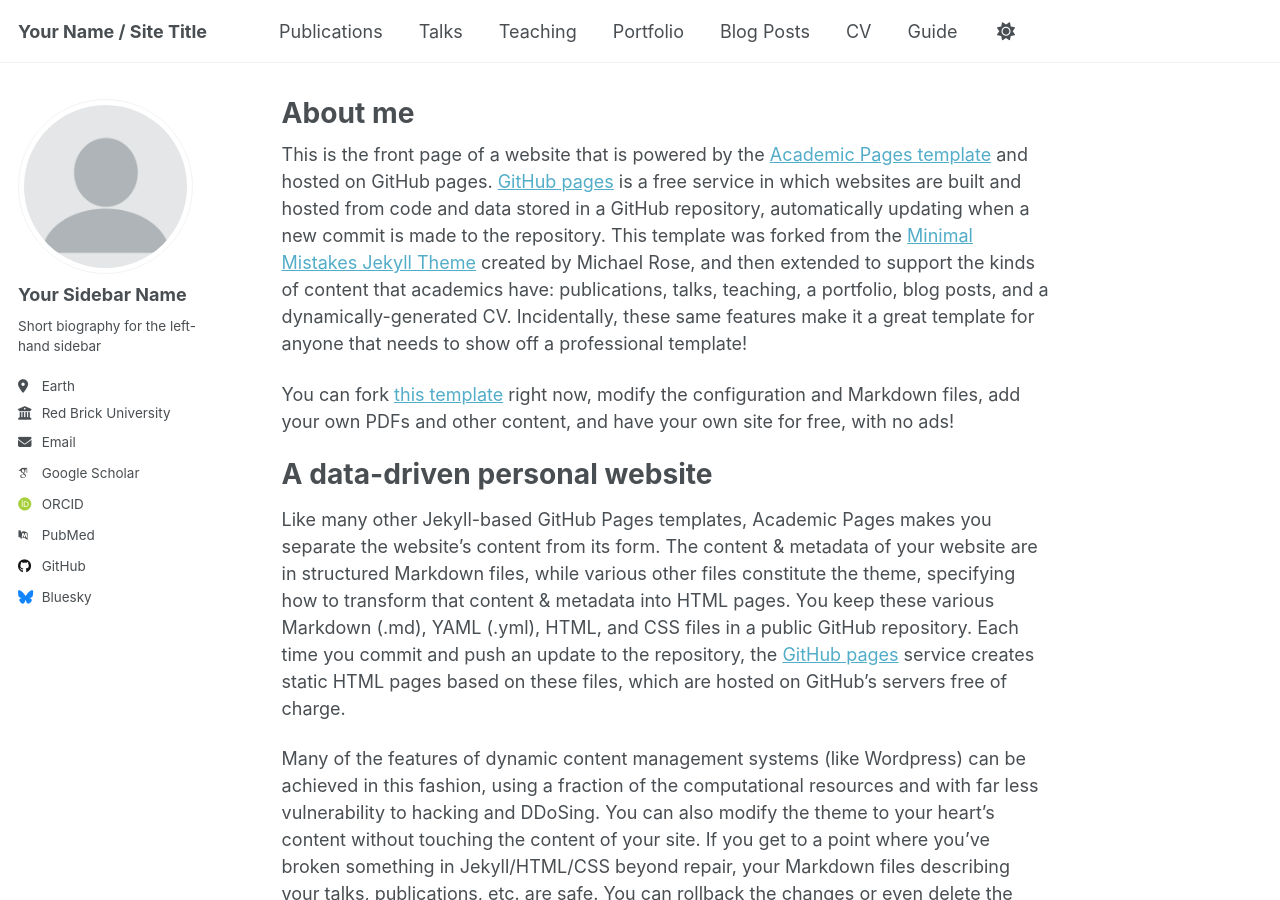
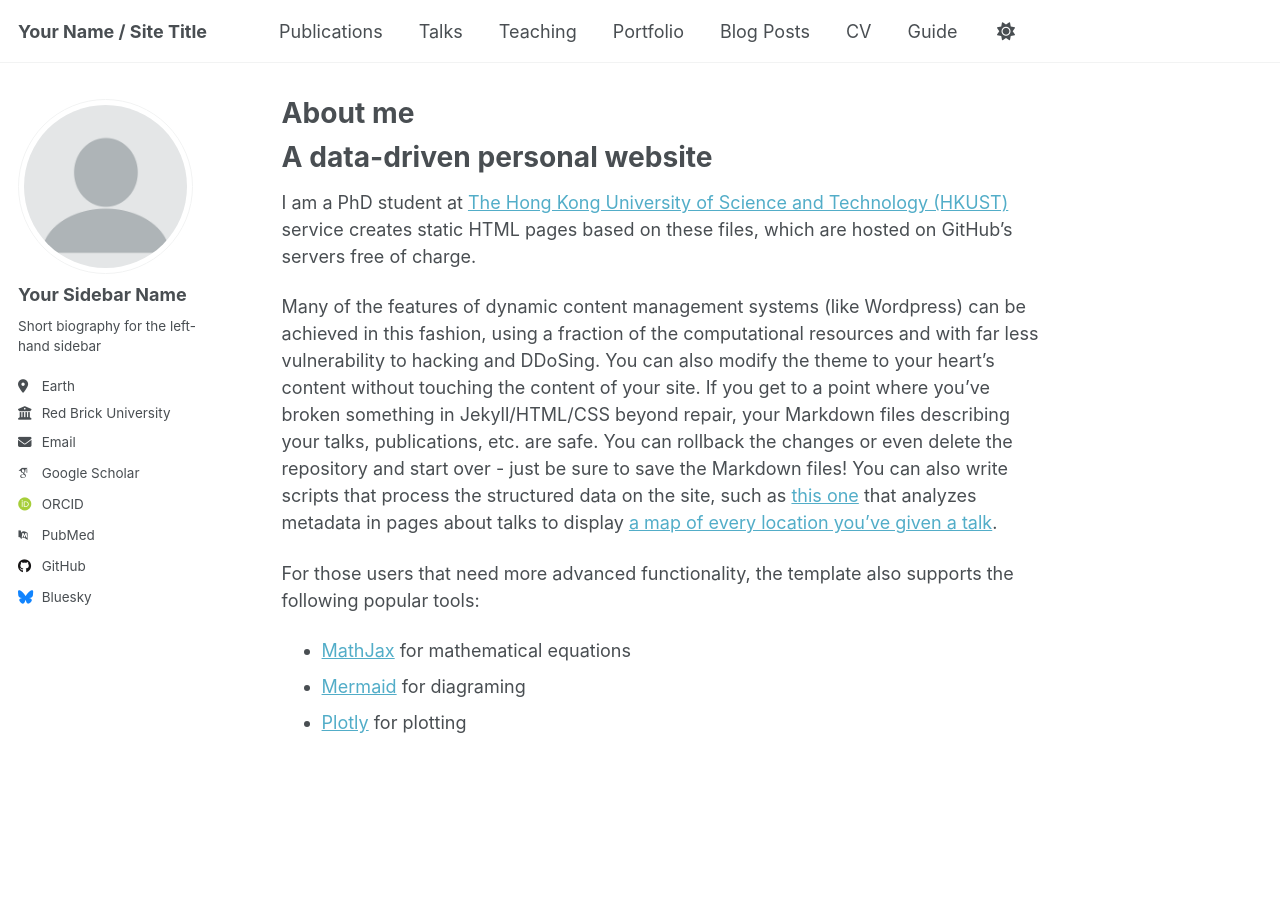
Before and after one commit to kliubc2025/kliubc.github.io, a Jekyll site: the page built from _pages/about.md, in a window 1280 px wide and 900 px high. Built offline with Jekyll 4.4.1, drawn with Linux system fonts in a browser that asks for light colours; some web fonts are replaced; a script that is not in the unit is left out.

Commit message:
Update about.md

```diff
--- a/_pages/about.md
+++ b/_pages/about.md
@@ -6,13 +6,10 @@ redirect_from:
   - /about/
   - /about.html
 ---
-This is the front page of a website that is powered by the [Academic Pages template](https://github.com/academicpages/academicpages.github.io) and hosted on GitHub pages. [GitHub pages](https://pages.github.com) is a free service in which websites are built and hosted from code and data stored in a GitHub repository, automatically updating when a new commit is made to the repository. This template was forked from the [Minimal Mistakes Jekyll Theme](https://mmistakes.github.io/minimal-mistakes/) created by Michael Rose, and then extended to support the kinds of content that academics have: publications, talks, teaching, a portfolio, blog posts, and a dynamically-generated CV. Incidentally, these same features make it a great template for anyone that needs to show off a professional template!
-
- You can fork [this template](https://github.com/academicpages/academicpages.github.io) right now, modify the configuration and Markdown files, add your own PDFs and other content, and have your own site for free, with no ads!
 
 A data-driven personal website
 ======
-Like many other Jekyll-based GitHub Pages templates, Academic Pages makes you separate the website's content from its form. The content & metadata of your website are in structured Markdown files, while various other files constitute the theme, specifying how to transform that content & metadata into HTML pages. You keep these various Markdown (.md), YAML (.yml), HTML, and CSS files in a public GitHub repository. Each time you commit and push an update to the repository, the [GitHub pages](https://pages.github.com/) service creates static HTML pages based on these files, which are hosted on GitHub's servers free of charge.
+I am a PhD student at [The Hong Kong University of Science and Technology (HKUST)](https://[pages.github.com/](https://hkust.edu.hk/)) service creates static HTML pages based on these files, which are hosted on GitHub's servers free of charge.
 
 Many of the features of dynamic content management systems (like Wordpress) can be achieved in this fashion, using a fraction of the computational resources and with far less vulnerability to hacking and DDoSing. You can also modify the theme to your heart's content without touching the content of your site. If you get to a point where you've broken something in Jekyll/HTML/CSS beyond repair, your Markdown files describing your talks, publications, etc. are safe. You can rollback the changes or even delete the repository and start over - just be sure to save the Markdown files! You can also write scripts that process the structured data on the site, such as [this one](https://github.com/academicpages/academicpages.github.io/blob/master/talkmap.ipynb) that analyzes metadata in pages about talks to display [a map of every location you've given a talk](https://academicpages.github.io/talkmap.html).
 
```
